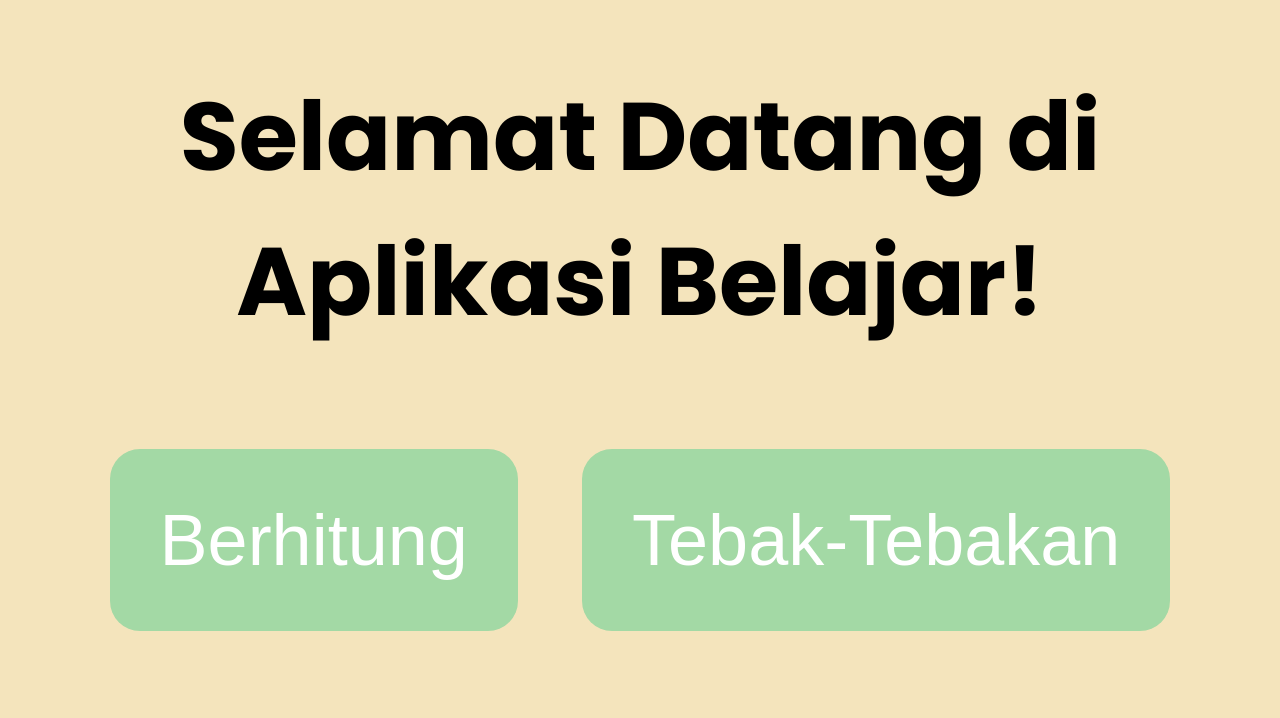
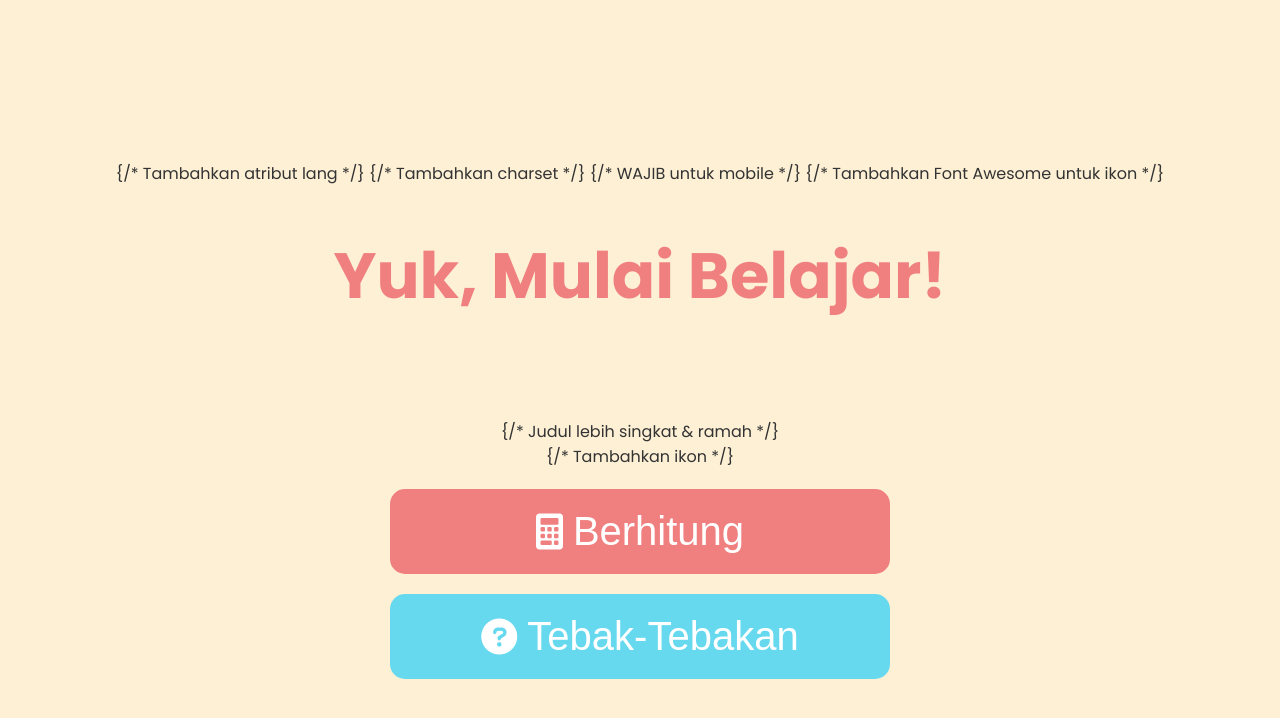
Before and after one commit to harz84/berhitungdantebak, a plain HTML site: page index.html in a window 1280 px wide. Drawn offline with Linux system fonts and the light colour scheme.

Commit message:
Update index.html

```diff
--- a/index.html
+++ b/index.html
@@ -1,18 +1,103 @@
 <!DOCTYPE html>
-<html>
+<html lang="id"> {/* Tambahkan atribut lang */}
 <head>
+    <meta charset="UTF-8"> {/* Tambahkan charset */}
+    <meta name="viewport" content="width=device-width, initial-scale=1.0"> {/* WAJIB untuk mobile */}
     <title>Aplikasi Belajar Anak</title>
     <link href="https://fonts.googleapis.com/css2?family=Poppins:wght@400;700&display=swap" rel="stylesheet">
+    <link rel="stylesheet" href="https://cdnjs.cloudflare.com/ajax/libs/font-awesome/6.0.0/css/all.min.css"> {/* Tambahkan Font Awesome untuk ikon */}
     <style>
-        body { background-color: #F4E4BC; text-align: center; font-family: 'Poppins', sans-serif; }
-        h1 { font-size: 96px; }
-        .button { padding: 50px; font-size: 72px; margin: 30px; background-color: #A3D9A5; color: white; border: none; border-radius: 30px; cursor: pointer; }
-        .button:hover { background-color: #8CCB8F; }
+        :root { /* Definisikan variabel warna untuk konsistensi */
+            --bg-color: #fdf0d5; /* Lebih lembut dari F4E4BC */
+            --primary-color: #f08080; /* Light Coral - ceria */
+            --primary-hover: #e57373;
+            --secondary-color: #66d9ef; /* Sky blue - kontras */
+            --secondary-hover: #4fc3f7;
+            --text-color: #333;
+            --white-color: #fff;
+            --border-radius: 15px; /* Lebih kecil dari 30px */
+        }
+
+        body {
+            background-color: var(--bg-color);
+            text-align: center;
+            font-family: 'Poppins', sans-serif;
+            color: var(--text-color);
+            margin: 0;
+            padding: 20px;
+            min-height: 100vh; /* Pastikan body mengisi layar */
+            display: flex;
+            flex-direction: column;
+            justify-content: center; /* Pusatkan konten vertikal */
+            align-items: center; /* Pusatkan konten horizontal */
+        }
+
+        h1 {
+            /* Gunakan clamp untuk ukuran font responsif */
+            font-size: clamp(2.5rem, 10vw, 4rem); /* min, preferred, max */
+            color: var(--primary-color);
+            margin-bottom: 1.5em; /* Spasi relatif */
+        }
+
+        .menu-container {
+            display: flex;
+            flex-direction: column; /* Tombol tersusun vertikal di mobile */
+            gap: 20px; /* Jarak antar tombol */
+            width: 90%; /* Batasi lebar */
+            max-width: 500px; /* Batas lebar maksimum */
+        }
+
+        .button {
+            padding: 20px 30px; /* Padding lebih kecil */
+            /* Font size responsif */
+            font-size: clamp(1.5rem, 5vw, 2.5rem);
+            color: var(--white-color);
+            border: none;
+            border-radius: var(--border-radius);
+            cursor: pointer;
+            transition: background-color 0.3s ease, transform 0.1s ease; /* Animasi halus */
+            display: flex; /* Untuk ikon dan teks */
+            align-items: center;
+            justify-content: center;
+            gap: 10px; /* Jarak ikon dan teks */
+        }
+        .button:hover {
+            transform: scale(1.03); /* Efek hover sedikit membesar */
+        }
+        .button:active {
+            transform: scale(0.98); /* Efek klik */
+        }
+
+        .button-hitung {
+            background-color: var(--primary-color);
+        }
+        .button-hitung:hover {
+            background-color: var(--primary-hover);
+        }
+
+        .button-tebak {
+            background-color: var(--secondary-color);
+        }
+        .button-tebak:hover {
+            background-color: var(--secondary-hover);
+        }
+
+        .button i { /* Styling ikon */
+             font-size: 0.9em; /* Sesuaikan ukuran ikon relatif thd font tombol */
+        }
+
     </style>
 </head>
 <body>
-    <h1>Selamat Datang di Aplikasi Belajar!</h1>
-    <button class="button" onclick="location.href='berhitung.html'">Berhitung</button>
-    <button class="button" onclick="location.href='tebak.html'">Tebak-Tebakan</button>
+    <h1>Yuk, Mulai Belajar!</h1> {/* Judul lebih singkat & ramah */}
+    <div class="menu-container">
+         {/* Tambahkan ikon */}
+        <button class="button button-hitung" onclick="location.href='berhitung.html'">
+            <i class="fas fa-calculator"></i> Berhitung
+        </button>
+        <button class="button button-tebak" onclick="location.href='tebak.html'">
+             <i class="fas fa-question-circle"></i> Tebak-Tebakan
+        </button>
+    </div>
 </body>
 </html>
```
